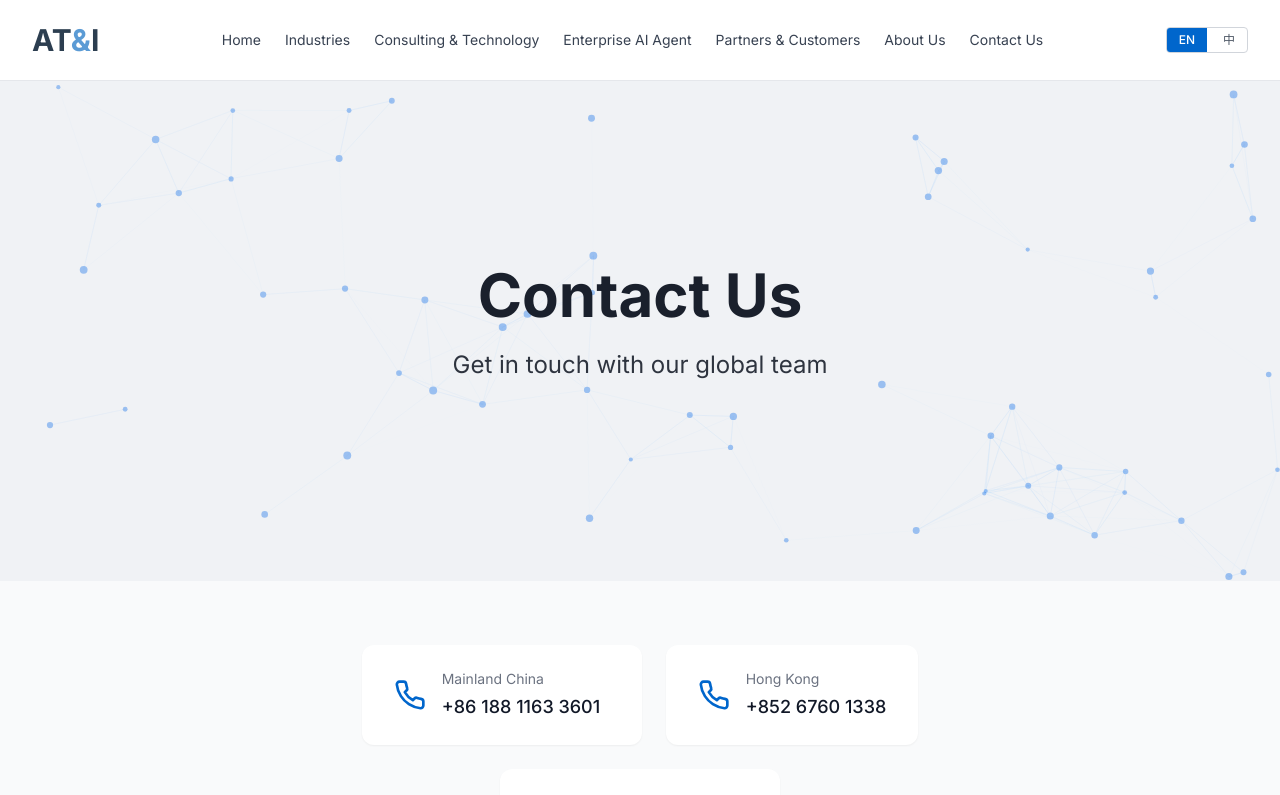
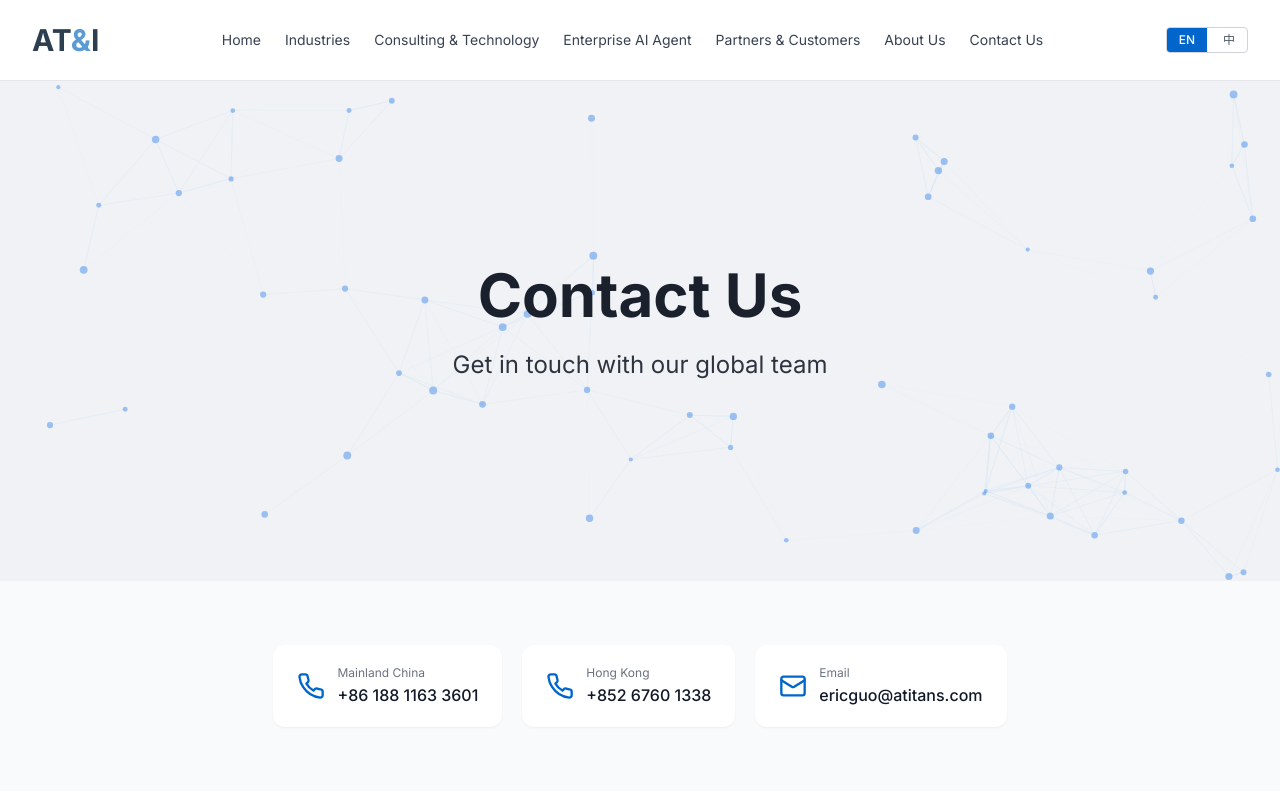
Before and after one commit to clover475/-ati-site, a Next.js app: page /contact in a window 1280 px wide. Shown: the top 795 px of the page. Built offline with nearby package versions, Linux system fonts and the light colour scheme.

Commit message:
优化联系方式布局-邮件优先显示

```diff
--- a/app/contact/page.tsx
+++ b/app/contact/page.tsx
@@ -77,41 +77,41 @@ export default function ContactPage() {
 
       {/* Contact Information Section */}
       <section className="py-16 bg-gray-50">
-        <div className="max-w-4xl mx-auto px-6 lg:px-8">
-          <div className="flex flex-col md:flex-row gap-6 justify-center items-center flex-wrap">
-            <div className="flex items-center gap-4 bg-white rounded-xl px-8 py-6 shadow-sm min-w-[280px]">
-              <Phone className="w-8 h-8 text-[#0066CC] flex-shrink-0" />
+        <div className="max-w-6xl mx-auto px-6 lg:px-8">
+          <div className="flex flex-col-reverse md:flex-row gap-5 justify-center items-center flex-wrap">
+            <div className="flex items-center gap-3 bg-white rounded-xl px-6 py-5 shadow-sm">
+              <Phone className="w-7 h-7 text-[#0066CC] flex-shrink-0" />
               <div>
-                <p className="text-sm text-gray-500 mb-1">{t({ EN: "Mainland China", CN: "中国大陆" })}</p>
+                <p className="text-xs text-gray-500 mb-0.5">{t({ EN: "Mainland China", CN: "中国大陆" })}</p>
                 <a
                   href="tel:+8618811633601"
-                  className="text-lg font-medium text-gray-900 hover:text-[#0066CC] transition-colors whitespace-nowrap"
+                  className="text-base font-medium text-gray-900 hover:text-[#0066CC] transition-colors whitespace-nowrap"
                 >
                   +86 188 1163 3601
                 </a>
               </div>
             </div>
 
-            <div className="flex items-center gap-4 bg-white rounded-xl px-8 py-6 shadow-sm min-w-[250px]">
-              <Phone className="w-8 h-8 text-[#0066CC] flex-shrink-0" />
+            <div className="flex items-center gap-3 bg-white rounded-xl px-6 py-5 shadow-sm">
+              <Phone className="w-7 h-7 text-[#0066CC] flex-shrink-0" />
               <div>
-                <p className="text-sm text-gray-500 mb-1">{t({ EN: "Hong Kong", CN: "中国香港" })}</p>
+                <p className="text-xs text-gray-500 mb-0.5">{t({ EN: "Hong Kong", CN: "中国香港" })}</p>
                 <a
                   href="tel:+85267601338"
-                  className="text-lg font-medium text-gray-900 hover:text-[#0066CC] transition-colors whitespace-nowrap"
+                  className="text-base font-medium text-gray-900 hover:text-[#0066CC] transition-colors whitespace-nowrap"
                 >
                   +852 6760 1338
                 </a>
               </div>
             </div>
 
-            <div className="flex items-center gap-4 bg-white rounded-xl p-6 shadow-sm">
-              <Mail className="w-8 h-8 text-[#0066CC] flex-shrink-0" />
+            <div className="flex items-center gap-3 bg-white rounded-xl px-6 py-5 shadow-sm">
+              <Mail className="w-7 h-7 text-[#0066CC] flex-shrink-0" />
               <div>
-                <p className="text-sm text-gray-500 mb-1">{t({ EN: "Email", CN: "邮箱" })}</p>
+                <p className="text-xs text-gray-500 mb-0.5">{t({ EN: "Email", CN: "邮箱" })}</p>
                 <a
                   href="mailto:ericguo@atitans.com"
-                  className="text-lg font-medium text-gray-900 hover:text-[#0066CC] transition-colors"
+                  className="text-base font-medium text-gray-900 hover:text-[#0066CC] transition-colors whitespace-nowrap"
                 >
                   ericguo@atitans.com
                 </a>
```
